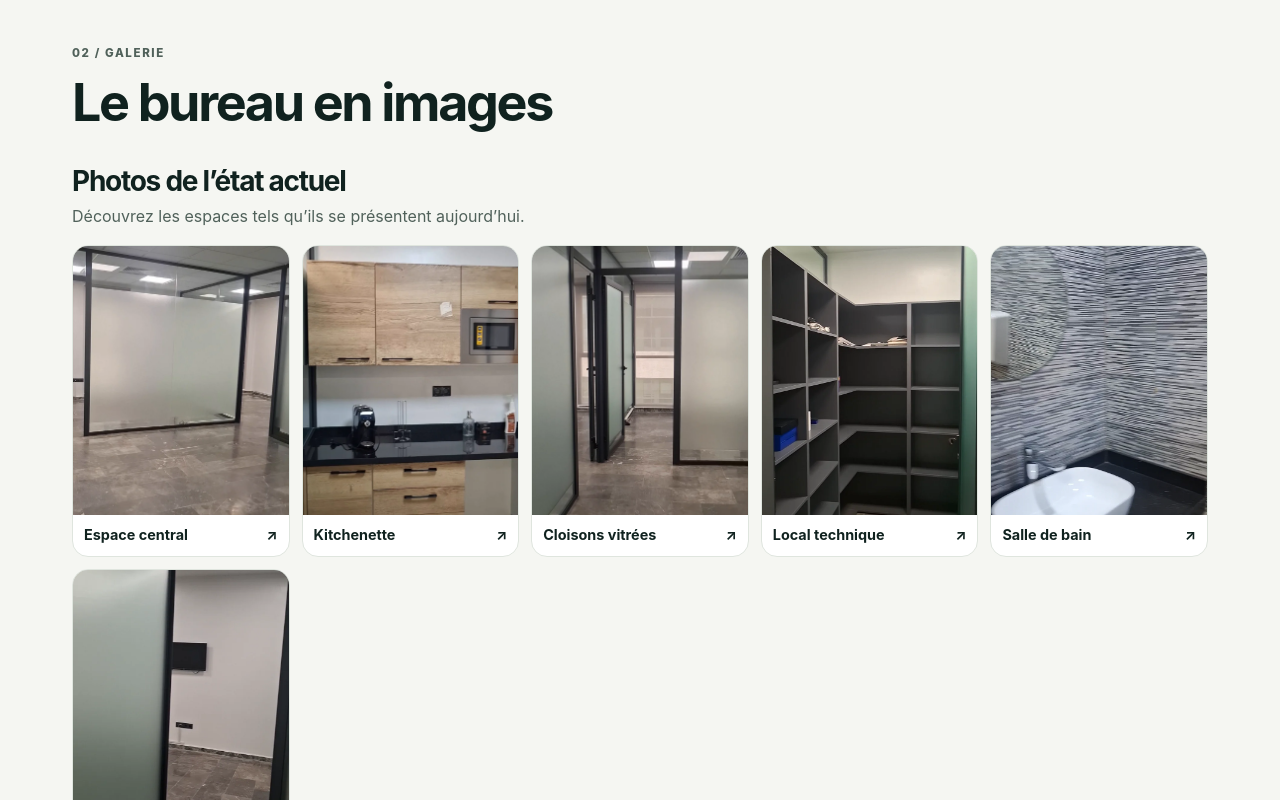
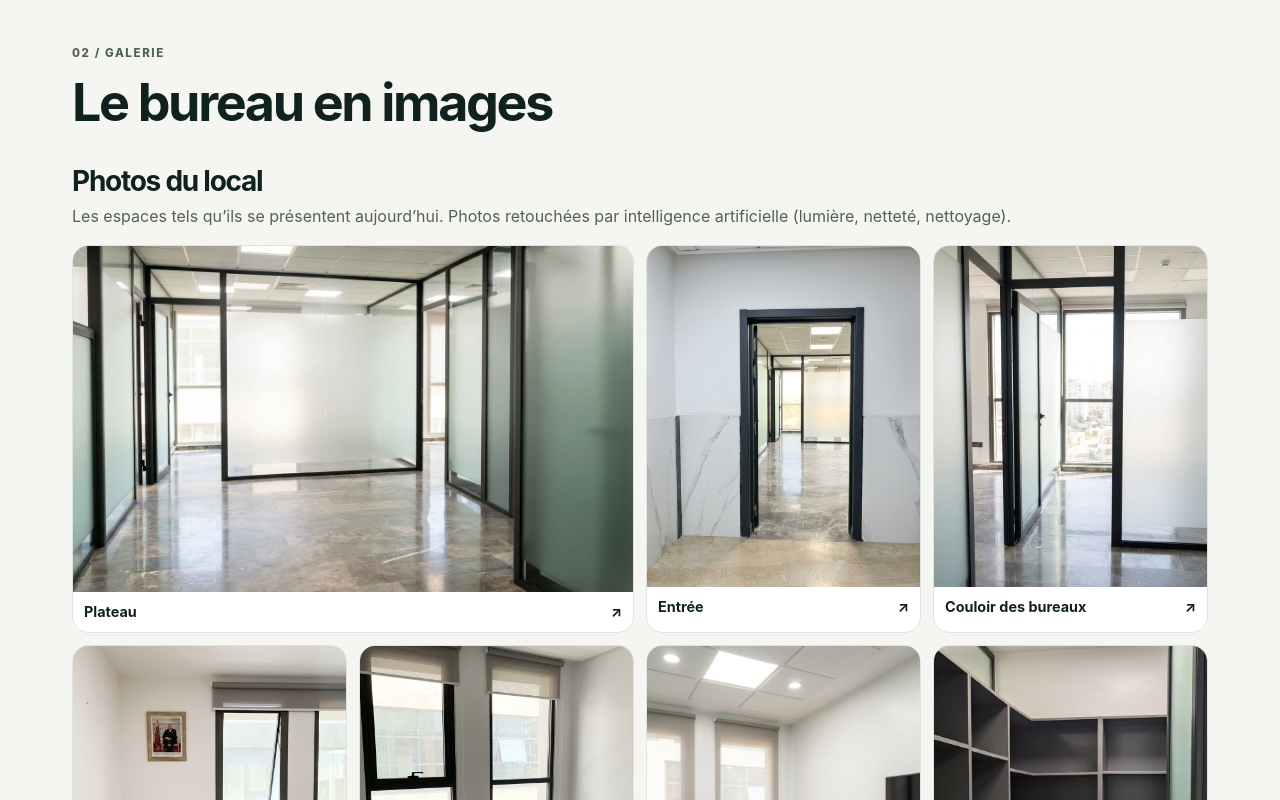
Before and after one commit to bahaidayoussef-prog/tecxodus-site, a plain HTML site: page bureau-a-louer-sidi-maarouf/index.html in a window 1280 px wide. Shown: the part 2000-2800 px from the top of the page. Drawn offline with Linux system fonts and the light colour scheme.

Commit message:
content: replace office gallery with 15 retouched JPG photos (11 real + 4 simulations)
Hero and og:image now use the open-space photo; AI retouch disclosed in gallery text.

Co-Authored-By: Claude Opus 5.5 <noreply@anthropic.com>

```diff
--- a/bureau-a-louer-sidi-maarouf/bureau.css
+++ b/bureau-a-louer-sidi-maarouf/bureau.css
@@ -75,7 +75,10 @@ h3{font-size:clamp(1.25rem,2.9vw,1.75rem)}
 .gallery-group{margin-top:36px}
 .gallery-group .muted{margin:8px 0 16px}
 .gallery{display:grid;grid-template-columns:repeat(4,minmax(0,1fr));gap:12px}
-.gallery.real{grid-template-columns:repeat(5,minmax(0,1fr))}
+.gallery.real{grid-template-columns:repeat(4,minmax(0,1fr))}
+/* galerie 11 photos */
+.gallery.real .photo:first-child{grid-column:span 2}
+.gallery.real .photo:first-child img{aspect-ratio:1.62}
 .simulated{border-top:1px solid var(--line);padding-top:28px}
 .photo{display:block;border:1px solid var(--line);border-radius:16px;overflow:hidden;background:white;text-decoration:none}
 .photo img{width:100%;height:auto;aspect-ratio:4/5;object-fit:cover;background:#dfe5de}
--- a/bureau-a-louer-sidi-maarouf/index.html
+++ b/bureau-a-louer-sidi-maarouf/index.html
@@ -13,7 +13,7 @@
   <meta property="og:title" content="Bureau 100 m² à louer à Sidi Maârouf – 14 990 DH TTC">
   <meta property="og:description" content="Face à Casanearshore : bureau aménagé, parking privé inclus, deux bureaux et salle de réunion.">
   <meta property="og:url" content="https://www.tecxodus.com/bureau-a-louer-sidi-maarouf/">
-  <meta property="og:image" content="https://www.tecxodus.com/bureau-a-louer-sidi-maarouf/assets/01-espace-central-etat-actuel.webp">
+  <meta property="og:image" content="https://www.tecxodus.com/bureau-a-louer-sidi-maarouf/assets/02-plateau.jpg">
   <meta property="og:image:alt" content="État actuel du bureau avec cloisons vitrées">
   <meta property="og:video" content="https://www.tecxodus.com/bureau-a-louer-sidi-maarouf/assets/visite-100m2-v15-web.mp4">
   <meta property="og:video:type" content="video/mp4">
@@ -43,7 +43,7 @@
           "valueAddedTaxIncluded": true
         }
       },
-      "image": "https://www.tecxodus.com/bureau-a-louer-sidi-maarouf/assets/01-espace-central-etat-actuel.webp",
+      "image": "https://www.tecxodus.com/bureau-a-louer-sidi-maarouf/assets/02-plateau.jpg",
       "mainEntity": {
         "@type": "Place",
         "name": "Bureau aménagé face à Casanearshore",
@@ -102,7 +102,7 @@
           <div class="hero-actions"><a class="button" href="#visite">Demander une visite <span aria-hidden="true">↗</span></a><a class="hero-secondary" href="tel:+212663449200" data-call-placement="hero">Appeler le 06 63 44 92 00</a></div>
         </div>
         <figure class="hero-photo">
-          <img src="/bureau-a-louer-sidi-maarouf/assets/01-espace-central-etat-actuel.webp" alt="Espace central vide avec cloisons vitrées et sol en marbre" width="872" height="1550" fetchpriority="high">
+          <img src="/bureau-a-louer-sidi-maarouf/assets/02-plateau.jpg" alt="Plateau open space lumineux avec baies vitrées et sol en marbre" width="1376" height="768" fetchpriority="high">
         </figure>
       </div>
     </section>
@@ -144,25 +144,30 @@
       <p class="eyebrow section-label">02 / GALERIE</p>
       <h2 id="galerie-titre">Le bureau en images</h2>
       <div class="gallery-group">
-        <h3 id="etat-actuel">Photos de l’état actuel</h3>
-        <p class="muted">Découvrez les espaces tels qu’ils se présentent aujourd’hui.</p>
+        <h3 id="etat-actuel">Photos du local</h3>
+        <p class="muted">Les espaces tels qu’ils se présentent aujourd’hui. Photos retouchées par intelligence artificielle (lumière, netteté, nettoyage).</p>
         <div class="gallery real">
-          <a class="photo" href="/bureau-a-louer-sidi-maarouf/assets/01-espace-central-etat-actuel.webp"><figure><img src="/bureau-a-louer-sidi-maarouf/assets/01-espace-central-etat-actuel.webp" width="872" height="1550" loading="lazy" alt="Espace central vide avec cloisons vitrées"><figcaption>Espace central <span aria-hidden="true">↗</span></figcaption></figure></a>
-          <a class="photo" href="/bureau-a-louer-sidi-maarouf/assets/06-kitchenette-etat-actuel.webp"><figure><img src="/bureau-a-louer-sidi-maarouf/assets/06-kitchenette-etat-actuel.webp" width="872" height="1550" loading="lazy" alt="Kitchenette avec évier, placards et micro-ondes"><figcaption>Kitchenette <span aria-hidden="true">↗</span></figcaption></figure></a>
-          <a class="photo" href="/bureau-a-louer-sidi-maarouf/assets/07-cloisons-vitrees-etat-actuel.webp"><figure><img src="/bureau-a-louer-sidi-maarouf/assets/07-cloisons-vitrees-etat-actuel.webp" width="872" height="1550" loading="lazy" alt="Cloisons en verre dépoli à montants noirs"><figcaption>Cloisons vitrées <span aria-hidden="true">↗</span></figcaption></figure></a>
-          <a class="photo" href="/bureau-a-louer-sidi-maarouf/assets/08-local-technique-etat-actuel.webp"><figure><img src="/bureau-a-louer-sidi-maarouf/assets/08-local-technique-etat-actuel.webp" width="720" height="1280" loading="lazy" alt="Local technique avec étagères de rangement"><figcaption>Local technique <span aria-hidden="true">↗</span></figcaption></figure></a>
-          <a class="photo" href="/bureau-a-louer-sidi-maarouf/assets/09-salle-de-bain-etat-actuel.webp"><figure><img src="/bureau-a-louer-sidi-maarouf/assets/09-salle-de-bain-etat-actuel.webp" width="720" height="1280" loading="lazy" alt="Salle de bain avec vasque blanche et carrelage gris"><figcaption>Salle de bain <span aria-hidden="true">↗</span></figcaption></figure></a>
-          <a class="photo" href="/bureau-a-louer-sidi-maarouf/assets/10-salle-reunion-etat-actuel.webp"><figure><img src="/bureau-a-louer-sidi-maarouf/assets/10-salle-reunion-etat-actuel.webp" width="720" height="1280" loading="lazy" alt="Salle de réunion vide avec écran mural et cloison vitrée"><figcaption>Salle de réunion <span aria-hidden="true">↗</span></figcaption></figure></a>
+          <a class="photo" href="/bureau-a-louer-sidi-maarouf/assets/02-plateau.jpg"><figure><img src="/bureau-a-louer-sidi-maarouf/assets/02-plateau.jpg" width="1376" height="768" loading="lazy" alt="Plateau open space lumineux avec baies vitrées et sol en marbre"><figcaption>Plateau <span aria-hidden="true">↗</span></figcaption></figure></a>
+          <a class="photo" href="/bureau-a-louer-sidi-maarouf/assets/01-entree.jpg"><figure><img src="/bureau-a-louer-sidi-maarouf/assets/01-entree.jpg" width="896" height="1200" loading="lazy" alt="Entrée du bureau"><figcaption>Entrée <span aria-hidden="true">↗</span></figcaption></figure></a>
+          <a class="photo" href="/bureau-a-louer-sidi-maarouf/assets/03-couloir-bureaux.jpg"><figure><img src="/bureau-a-louer-sidi-maarouf/assets/03-couloir-bureaux.jpg" width="768" height="1376" loading="lazy" alt="Couloir desservant les bureaux à cloisons vitrées"><figcaption>Couloir des bureaux <span aria-hidden="true">↗</span></figcaption></figure></a>
+          <a class="photo" href="/bureau-a-louer-sidi-maarouf/assets/04-espace-fenetre.jpg"><figure><img src="/bureau-a-louer-sidi-maarouf/assets/04-espace-fenetre.jpg" width="896" height="1200" loading="lazy" alt="Espace de travail le long des fenêtres avec stores"><figcaption>Espace fenêtres <span aria-hidden="true">↗</span></figcaption></figure></a>
+          <a class="photo" href="/bureau-a-louer-sidi-maarouf/assets/05-bureau-ferme.jpg"><figure><img src="/bureau-a-louer-sidi-maarouf/assets/05-bureau-ferme.jpg" width="896" height="1200" loading="lazy" alt="Bureau fermé à cloisons vitrées"><figcaption>Bureau fermé <span aria-hidden="true">↗</span></figcaption></figure></a>
+          <a class="photo" href="/bureau-a-louer-sidi-maarouf/assets/06-salle-tv.jpg"><figure><img src="/bureau-a-louer-sidi-maarouf/assets/06-salle-tv.jpg" width="1376" height="768" loading="lazy" alt="Salle de réunion avec écran mural"><figcaption>Salle de réunion <span aria-hidden="true">↗</span></figcaption></figure></a>
+          <a class="photo" href="/bureau-a-louer-sidi-maarouf/assets/07-archives.jpg"><figure><img src="/bureau-a-louer-sidi-maarouf/assets/07-archives.jpg" width="768" height="1376" loading="lazy" alt="Local d’archives avec rayonnages"><figcaption>Archives <span aria-hidden="true">↗</span></figcaption></figure></a>
+          <a class="photo" href="/bureau-a-louer-sidi-maarouf/assets/08-kitchenette.jpg"><figure><img src="/bureau-a-louer-sidi-maarouf/assets/08-kitchenette.jpg" width="768" height="1344" loading="lazy" alt="Kitchenette avec évier, placards et micro-ondes"><figcaption>Kitchenette <span aria-hidden="true">↗</span></figcaption></figure></a>
+          <a class="photo" href="/bureau-a-louer-sidi-maarouf/assets/09-salle-eau.jpg"><figure><img src="/bureau-a-louer-sidi-maarouf/assets/09-salle-eau.jpg" width="1376" height="768" loading="lazy" alt="Salle d’eau privative"><figcaption>Salle d’eau <span aria-hidden="true">↗</span></figcaption></figure></a>
+          <a class="photo" href="/bureau-a-louer-sidi-maarouf/assets/10-wc.jpg"><figure><img src="/bureau-a-louer-sidi-maarouf/assets/10-wc.jpg" width="1376" height="768" loading="lazy" alt="WC privatif"><figcaption>WC <span aria-hidden="true">↗</span></figcaption></figure></a>
+          <a class="photo" href="/bureau-a-louer-sidi-maarouf/assets/11-ascenseurs.jpg"><figure><img src="/bureau-a-louer-sidi-maarouf/assets/11-ascenseurs.jpg" width="896" height="1200" loading="lazy" alt="Palier des ascenseurs de l’immeuble"><figcaption>Ascenseurs <span aria-hidden="true">↗</span></figcaption></figure></a>
         </div>
       </div>
       <div class="gallery-group simulated">
         <h3>Projections d’ameublement</h3>
-        <p class="muted">Des idées pour aménager le plateau. Le mobilier illustré est présenté à titre de simulation.</p>
+        <p class="muted">Des idées pour aménager le plateau, générées par intelligence artificielle. Le mobilier n’est pas inclus dans la location.</p>
         <div class="gallery">
-          <a class="photo" href="/bureau-a-louer-sidi-maarouf/assets/02-espace-central-simulation.webp"><figure><div class="photo-image"><img src="/bureau-a-louer-sidi-maarouf/assets/02-espace-central-simulation.webp" width="872" height="1550" loading="lazy" alt="Simulation du coin accueil avec canapé et table basse"><span class="badge">Simulation d’aménagement</span></div><figcaption>Espace central <span aria-hidden="true">↗</span></figcaption></figure></a>
-          <a class="photo" href="/bureau-a-louer-sidi-maarouf/assets/03-salle-de-reunion-simulation.webp"><figure><div class="photo-image"><img src="/bureau-a-louer-sidi-maarouf/assets/03-salle-de-reunion-simulation.webp" width="872" height="1550" loading="lazy" alt="Simulation d’une salle avec table de réunion et chaises"><span class="badge">Simulation d’aménagement</span></div><figcaption>Salle de réunion <span aria-hidden="true">↗</span></figcaption></figure></a>
-          <a class="photo" href="/bureau-a-louer-sidi-maarouf/assets/04-bureau-1-simulation.webp"><figure><div class="photo-image"><img src="/bureau-a-louer-sidi-maarouf/assets/04-bureau-1-simulation.webp" width="872" height="1550" loading="lazy" alt="Simulation du premier bureau meublé"><span class="badge">Simulation d’aménagement</span></div><figcaption>Bureau 1 <span aria-hidden="true">↗</span></figcaption></figure></a>
-          <a class="photo" href="/bureau-a-louer-sidi-maarouf/assets/05-bureau-2-simulation.webp"><figure><div class="photo-image"><img src="/bureau-a-louer-sidi-maarouf/assets/05-bureau-2-simulation.webp" width="872" height="1550" loading="lazy" alt="Simulation du second bureau meublé"><span class="badge">Simulation d’aménagement</span></div><figcaption>Bureau 2 <span aria-hidden="true">↗</span></figcaption></figure></a>
+          <a class="photo" href="/bureau-a-louer-sidi-maarouf/assets/12-simulation-open-space.jpg"><figure><div class="photo-image"><img src="/bureau-a-louer-sidi-maarouf/assets/12-simulation-open-space.jpg" width="1344" height="768" loading="lazy" alt="Simulation d’un open space meublé avec postes de travail"><span class="badge">Simulation d’aménagement</span></div><figcaption>Open space <span aria-hidden="true">↗</span></figcaption></figure></a>
+          <a class="photo" href="/bureau-a-louer-sidi-maarouf/assets/13-simulation-bureau-direction.jpg"><figure><div class="photo-image"><img src="/bureau-a-louer-sidi-maarouf/assets/13-simulation-bureau-direction.jpg" width="896" height="1200" loading="lazy" alt="Simulation d’un bureau de direction meublé"><span class="badge">Simulation d’aménagement</span></div><figcaption>Bureau de direction <span aria-hidden="true">↗</span></figcaption></figure></a>
+          <a class="photo" href="/bureau-a-louer-sidi-maarouf/assets/14-simulation-salle-reunion.jpg"><figure><div class="photo-image"><img src="/bureau-a-louer-sidi-maarouf/assets/14-simulation-salle-reunion.jpg" width="1376" height="768" loading="lazy" alt="Simulation d’une salle de réunion avec table et chaises"><span class="badge">Simulation d’aménagement</span></div><figcaption>Salle de réunion <span aria-hidden="true">↗</span></figcaption></figure></a>
+          <a class="photo" href="/bureau-a-louer-sidi-maarouf/assets/15-simulation-espace-fenetre.jpg"><figure><div class="photo-image"><img src="/bureau-a-louer-sidi-maarouf/assets/15-simulation-espace-fenetre.jpg" width="896" height="1200" loading="lazy" alt="Simulation de postes de travail le long des fenêtres"><span class="badge">Simulation d’aménagement</span></div><figcaption>Espace fenêtres <span aria-hidden="true">↗</span></figcaption></figure></a>
         </div>
       </div>
     </section>
```
Also changed, not shown: bureau-a-louer-sidi-maarouf/assets/01-entree.jpg (added), bureau-a-louer-sidi-maarouf/assets/02-plateau.jpg (added), bureau-a-louer-sidi-maarouf/assets/03-couloir-bureaux.jpg (added), bureau-a-louer-sidi-maarouf/assets/04-espace-fenetre.jpg (added), bureau-a-louer-sidi-maarouf/assets/05-bureau-ferme.jpg (added), bureau-a-louer-sidi-maarouf/assets/06-salle-tv.jpg (added), bureau-a-louer-sidi-maarouf/assets/07-archives.jpg (added), bureau-a-louer-sidi-maarouf/assets/08-kitchenette.jpg (added), bureau-a-louer-sidi-maarouf/assets/09-salle-eau.jpg (added), bureau-a-louer-sidi-maarouf/assets/10-wc.jpg (added), bureau-a-louer-sidi-maarouf/assets/11-ascenseurs.jpg (added), bureau-a-louer-sidi-maarouf/assets/12-simulation-open-space.jpg (added), bureau-a-louer-sidi-maarouf/assets/13-simulation-bureau-direction.jpg (added), bureau-a-louer-sidi-maarouf/assets/14-simulation-salle-reunion.jpg (added), 1 more files.
